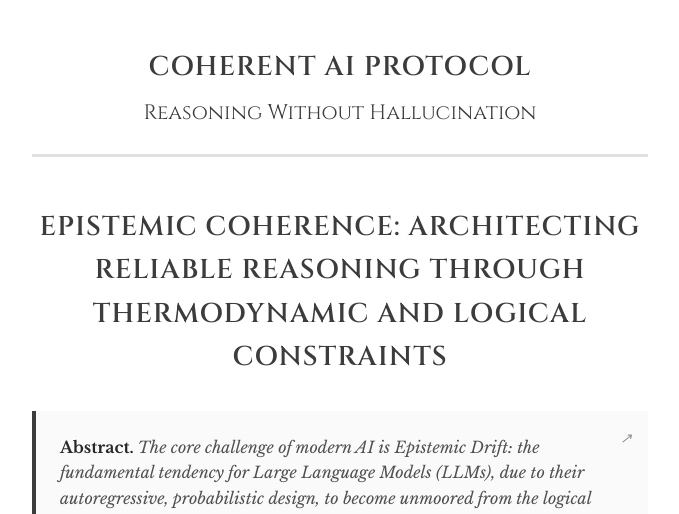
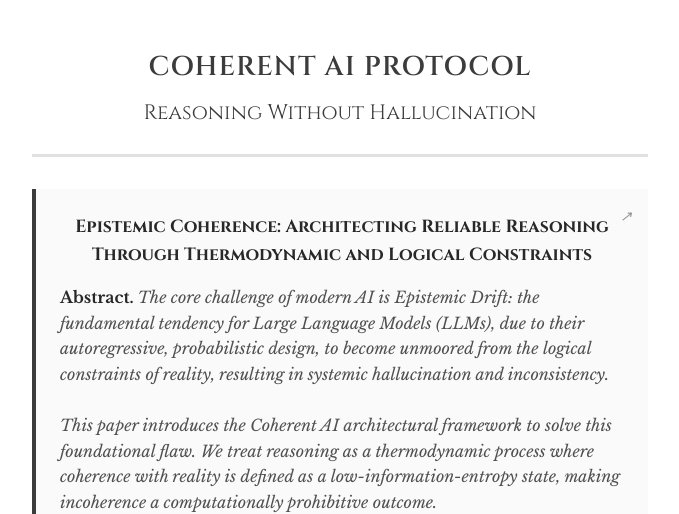
Before and after one commit to AdrianCatron/adriancatron.github.io, a plain HTML site: page index.html in a window 1280 px wide. Shown: the part 279-793 px from the top of the page, without its empty margins (300-979 px from the left). Drawn offline with nearby package versions, Linux system fonts and the light colour scheme.

Commit message:
Refactor paper section and update title placement
Moved the paper title into an abstract link and removed the previous section label.

```diff
--- a/index.html
+++ b/index.html
@@ -49,10 +49,9 @@
     </div>
 
     <!-- Paper Section -->
-    <div class="section-label">Epistemic Coherence: Architecting Reliable Reasoning Through Thermodynamic and Logical Constraints</div>
-
     <a href="https://zenodo.org/records/17410129" target="_blank" rel="noopener" class="abstract-link" aria-label="Read the Coherent AI Protocol paper">
       <div class="abstract">
+        <div class="paper-title">Epistemic Coherence: Architecting Reliable Reasoning Through Thermodynamic and Logical Constraints</div>
         <strong>Abstract.</strong>
         The core challenge of modern AI is Epistemic Drift: the fundamental tendency for Large Language Models (LLMs), due to their autoregressive, probabilistic design, to become unmoored from the logical constraints of reality, resulting in systemic hallucination and inconsistency.<br><br>
 
```
